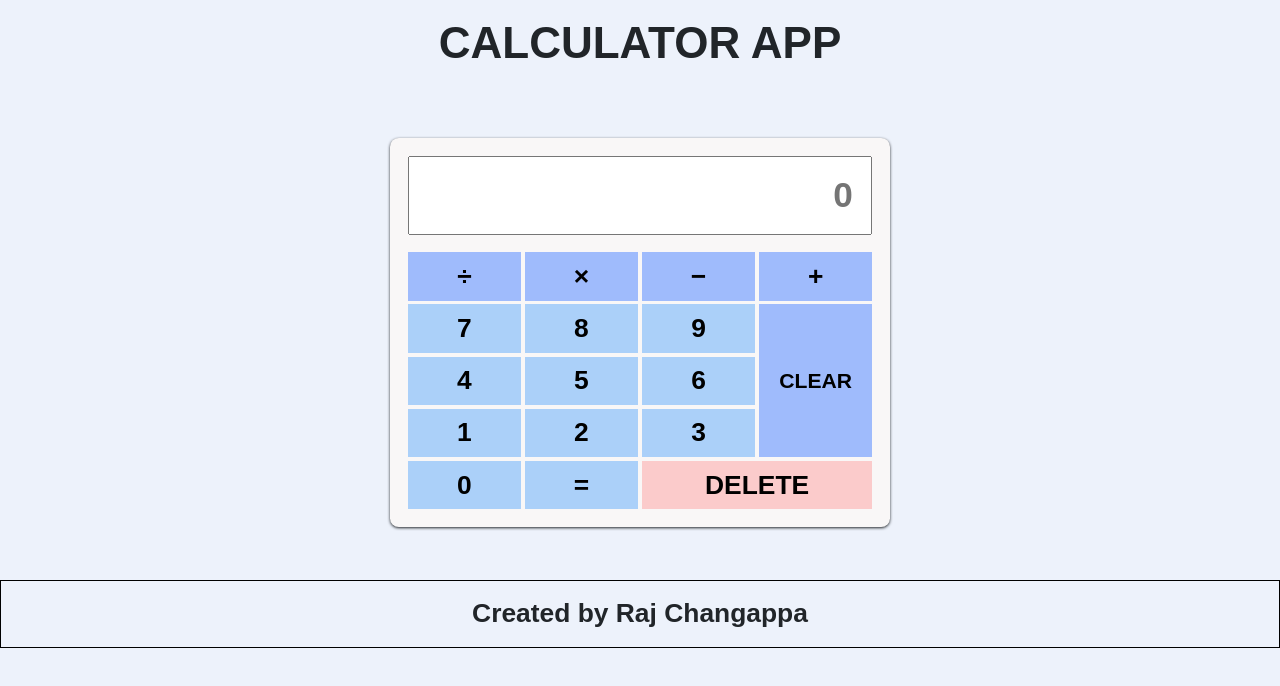
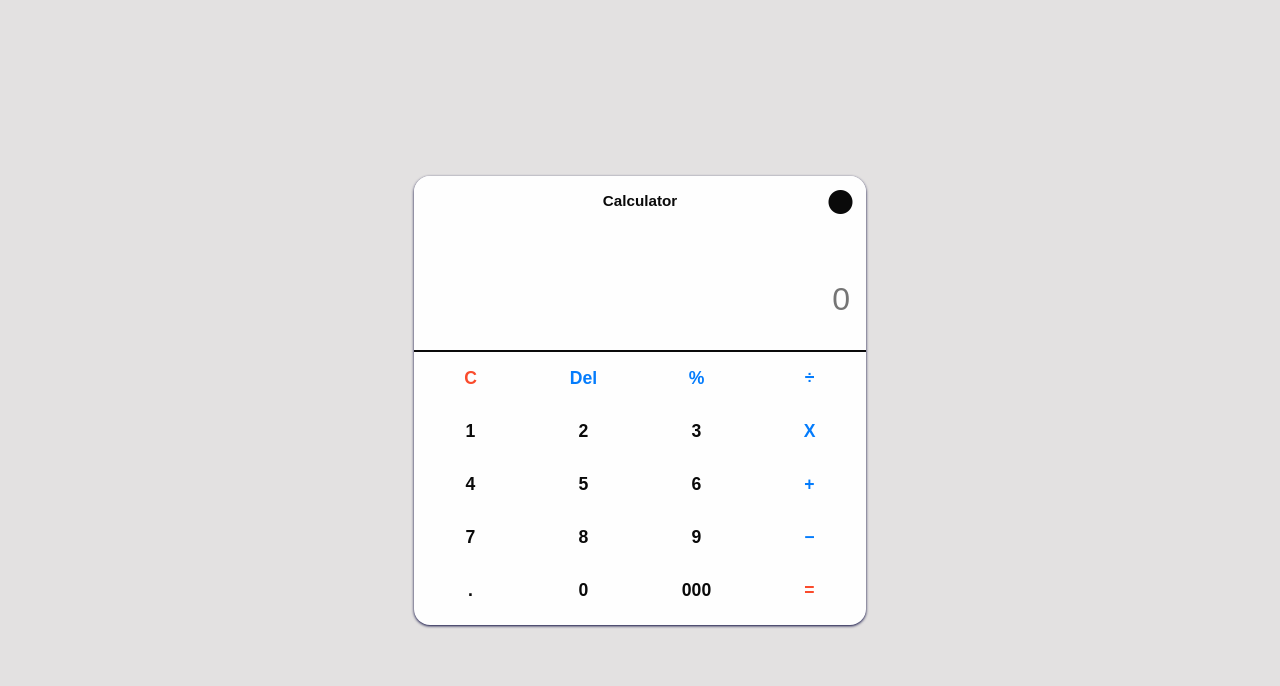
Before and after one commit to whorajK/Calculator-app, a plain HTML site: page index.html in a window 1280 px wide. Drawn offline with nearby package versions, Linux system fonts and the light colour scheme.

Commit message:
Add files via upload

```diff
--- a/index.html
+++ b/index.html
@@ -1,57 +1,61 @@
 <!DOCTYPE html>
 <html lang="en">
+
 <head>
-		<meta charset="UTF-8" />
-		<meta http-equivhttps://github.com/whorajK content="IE=edge" />
-		<meta name="viewport" content="width=device-width, initial-scale=1.0" />
-		<title>CALCULATOR APP</title>
+    <meta charset="UTF-8">
+    <meta http-equiv="X-UA-Compatible" content="IE=edge">
+    <meta name="viewport" content="width=device-width, initial-scale=1.0">
+    <title>Simple Calculator</title>
+    <link rel="stylesheet" href="style.css">
     <script src="script.js" defer></script>
-		<link rel="stylesheet" href="style.css" />
+    <link rel="stylesheet" href="https://cdn.jsdelivr.net/npm/bootstrap-icons@1.10.3/font/bootstrap-icons.css">
 </head>
+
 <body>
-		<!-- HEADER SECTION -->
-		<header class="header">
-			<h1 class="header__title">CALCULATOR APP</h1>
-		</header>
+    <article class="wrapper">
+        <span class="toggle-btn">
+            <i class="bi bi-circle-fill"></i>
+        </span>
 
-		<!-- MAIN SECTION -->
-		<main class="main">
-			<div class="calculator_wrapper">
-				<div class="calculator_display">
-					<input type="text" placeholder="0" id="display" />
+        <div class="display-section">
+            <small>Calculator</small>
+            <div class="display-section--output">
+                <input class="previous-output">
+                <input class="current-output" placeholder="0">
             </div>
-				<div class="calculator_keys">
+        </div>
+        </div>
+        </div>
+
+        <div class="keys-section">
+            <div class="keys-section--container">
+                <button class="clear" id="clear">C</button>
+                <button class="delete">Del</button>
+                <button class="operator">&percnt;</button>
                 <button class="operator">&div;</button>
-					<button class="operator">&times;</button>
-					<button class="operator">&minus;</button>
+
+                <button class="operand">1</button>
+                <button class="operand">2</button>
+                <button class="operand">3</button>
+                <button class="operator">X</button>
+
+                <button class="operand">4</button>
+                <button class="operand">5</button>
+                <button class="operand">6</button>
                 <button class="operator">+</button>
 
                 <button class="operand">7</button>
                 <button class="operand">8</button>
                 <button class="operand">9</button>
+                <button class="operator">&minus;</button>
 
-					<button class="clear span" id="clear">CLEAR</button>
-					<button class="operand">4</button>
-					<button class="operand">5</button>
-					<button class="operand">6</button>
-
-					<button class="operand">1</button>
-					<button class="operand">2</button>
-					<button class="operand">3</button>
-
+                <button class="operand">.</button>
                 <button class="operand">0</button>
-					<button class="equals" id="evaluate">=</button>
-					<button class="delete" id="delete">DELETE</button>
+                <button class="operand">000</button>
+                <button class="equals">=</button>
             </div>
         </div>
-		</main>
+    </article>
+</body>
 
-		<!-- FOOTER SECTION -->
-		<footer class="footer">
-			<h2 class="footer__h2">
-				Created by
-				<a href="https://github.com/whorajK">Raj Changappa</a>
-			</h2>
-		</footer>
-	</body>
 </html>
--- a/script.js
+++ b/script.js
@@ -1,66 +1,66 @@
-const display = document.querySelector("#display");
-const operandBtns = document.querySelectorAll(".operand");
-const operatorBtns = document.querySelectorAll(".operator");
+// VARIABLES
+const previousOutput = document.querySelector('.previous-output');
+const currentOutput = document.querySelector('.current-output');
 
-const deleteBtn = document.querySelector("#delete");
-const clearBtn = document.querySelector("#clear");
-const evaluateBtn = document.querySelector("#evaluate");
+const operandBtns = document.querySelectorAll('.operand');
+const operatorBtns = document.querySelectorAll('.operator');
+const evaluateBtn = document.querySelector('.equals');
+const deleteBtn = document.querySelector('.delete');
+const clearBtn = document.querySelector('.clear');
 
-// GET USER INPUT AND DISPLAY
-operandBtns.forEach((operand) => {
-	operand.addEventListener("click", (e) => {
-		display.value += operand.textContent;
-	});
-});
+const toggleBtn = document.querySelector('.toggle-btn');
 
-operatorBtns.forEach((operator) => {
-	operator.addEventListener("click", (e) => {
-		display.value += operator.textContent;
-	});
-});
+let input = '';
 
-// EVALUATE
-function evaluate() {
-	let result = [];
-	let evaluation;
+// EVENTLISTNERS
+operandBtns.forEach(btn => {
+    btn.addEventListener('click', (e) => {
+        input += e.target.textContent;
+        previousOutput.value = input;
+    })
+})
 
-	if (display.value.includes("+")) {
-		result = display.value.split("+");
-		evaluation = parseInt(result[0]) + parseInt(result[1]);
+operatorBtns.forEach(btn => {
+    btn.addEventListener('click', (e) => {
+        if (input === '') {
+            alert('Enter a Number first!')
+        } else {
+            if (e.target.textContent === "÷") {
+                input += '/';
+                previousOutput.value = input;
+            } else if (e.target.textContent === 'X') {
+                input += '*';
+                previousOutput.value = input;
+            } else if (e.target.textContent === '−') {
+                input += '-';
+                previousOutput.value = input;
+            }
+            else {
+                input += e.target.textContent;
+                previousOutput.value = input;
+            }
+        }
+    })
+})
 
-		display.value = evaluation;
-	} else if (display.value.includes("−")) {
-		result = display.value.split("−");
-		evaluation = parseInt(result[0]) - parseInt(result[1]);
+deleteBtn.addEventListener('click', () => {
+    input = input.slice(0, -1);
+    previousOutput.value = input;
+})
 
-		display.value = evaluation;
-	} else if (display.value.includes("×")) {
-		result = display.value.split("×");
-		evaluation = parseInt(result[0]) * parseInt(result[1]);
+clearBtn.addEventListener('click', () => {
+    input = ' ';
+    previousOutput.value = input;
+    currentOutput.value = ''
+})
 
-		display.value = evaluation;
-	} else {
-		result = display.value.split("÷");
-		evaluation = parseInt(result[0]) / parseInt(result[1]);
+evaluateBtn.addEventListener('click', () => {
+    currentOutput.value = eval(input);
+})
 
-		display.value = evaluation;
-	}
-}
-
-// UPDATE CALCULATOR DISPLAY
-function updateDisplay() {
-	clearBtn.addEventListener("click", () => {
-		display.value = "";
-	});
-
-	deleteBtn.addEventListener("click", () => {
-		let string = display.value;
-		string = string.substring(0, string.length - 1);
-
-		display.value = string;
-	});
-
-	evaluateBtn.addEventListener("click", evaluate);
-}
-
-updateDisplay();
+// TOGGLE FUNTION
+toggleBtn.addEventListener('click', () => {
+    document.querySelector('.wrapper').classList.toggle('dark');
+    document.querySelector('.display-section').classList.toggle('dark');
+    document.querySelector('.keys-section').classList.toggle('dark');
+})
--- a/style.css
+++ b/style.css
@@ -1,4 +1,4 @@
-/* RESET */
+/* RESET AND ROOT */
 *,
 *::before,
 *::after {
@@ -8,153 +8,124 @@
 }
 
 :root {
-	--bg-light: #edf2fb;
-	--bg-white: #f9f7f7;
-
-	--color-dark: #212529;
-
-	--btn-bg-1: #fbcbcb;
-	--btn-bg-2: #9fbbfc;
-	--btn-bg-3: #abd0f9;
+    --bg-body: #e3e1e1;
+    --bg-dark: #010137;
+    --bg-light: #fefefe;
+    --color-light: #fefefe;
+    --color-dark: #0a0a0a;
+    --color-r: #fa4b2c;
+    --color-b: #047cfc;
 }
 
 /* GENERAL STYLES */
-html {
+body {
+    align-items: center;
+    background-color: var(--bg-body);
+    color: var(--color-dark);
+    display: flex;
     font-family: Arial, Helvetica, sans-serif;
-	font-size: 110%;
-	scroll-behavior: smooth;
-}
-
-body {
-	background: var(--bg-light);
-	color: var(--color-dark);
-}
-
-a {
-	color: inherit;
-	text-decoration: none;
+    justify-content: center;
+    min-height: 100vh;
 }
 
 button {
     background: transparent;
     border: none;
+    color: inherit;
     cursor: pointer;
+    font-size: 1.1rem;
+    font-weight: bold;
     outline: none;
-	font-size: 1.5rem;
-	font-weight: bold;
-	padding: 0.5rem;
+    padding: 1rem;
+    transition: all ease .2s;
 }
 
 button:hover {
-	opacity: 0.75;
+    opacity: .75;
 }
 
-/* HEADER SECTION */
-.header {
-	padding: 1rem;
+input {
+    background: transparent;
+    border: none;
+    color: inherit;
+    outline: none;
+    text-align: right;
 }
 
-.header__title {
-	font-size: 2.5rem;
+/* CALCULATOR */
+.wrapper {
+    background-color: var(--bg-light);
+    border-radius: 1em;
+    box-shadow: 0 1px 3px var(--bg-dark);
+    color: var(--color-dark);
+    max-width: 500px;
+    position: relative;
+}
+
+.display-section {
+    padding: 1rem;
+    background-color: var(--color-light);
+    border-radius: 1em 1em 0 0;
+    font-weight: bold;
+}
+
+.display-section small {
+    font-size: .95rem;
+    display: block;
     text-align: center;
 }
 
-/* MAIN SECTION */
-.main {
-	padding: 3rem;
-	height: min-content;
+.display-section--output {
+    display: flex;
+    flex-direction: column;
+    margin-top: 3rem;
+    margin-bottom: 1rem;
+    text-align: right;
 }
 
-.calculator_wrapper {
-	background-color: var(--bg-white);
-	box-shadow: 0 1px 3px var(--color-dark);
-	border-radius: 0.5em;
-	padding: 1rem;
+.previous-output {
+    font-size: 1.3rem;
+    opacity: .85;
 }
 
-.calculator_display {
-	display: flex;
-	justify-content: center;
-	padding-bottom: 1rem;
+.current-output {
+    font-size: 2rem;
 }
 
-.calculator_display input {
-	font-size: 2rem;
-	font-weight: bold;
-	padding: 1rem;
-	text-align: right;
-	width: 100%;
+.keys-section {
+    border-top: 2px solid var(--color-dark);
+    margin-bottom: .5rem;
 }
 
-.calculator_keys {
+.keys-section--container {
     display: grid;
     grid-template-columns: repeat(4, 1fr);
-	grid-gap: 0.2rem;
-}
-
-.span {
-	font-size: 1.2rem;
-	grid-row: span 3;
 }
 
 .clear {
-	background: var(--btn-bg-2) !important;
+    color: var(--color-r);
 }
 
-.delete {
-	background: var(--btn-bg-1) !important;
-	grid-column: span 2;
+.delete,
+.operator {
+    color: var(--color-b);
 }
 
-.operator {
-	background: var(--btn-bg-2);
+.equals {
+    color: var(--color-r);
 }
 
-.operand,
-.equals {
-	background: var(--btn-bg-3);
+/* toggle button */
+.toggle-btn {
+    cursor: pointer;
+    font-size: 1.5rem;
+    right: 3%;
+    position: absolute;
+    top: 3%;
 }
 
-/* FOOTER SECTION */
-.footer {
-	border: 1px solid black;
-	padding: 1rem;
+/* dark mode */
+.dark {
+    background-color: var(--bg-dark);
+    color: var(--color-light);
 }
-
-.footer__h2 {
-	font-size: 1.5rem;
-	text-align: center;
-}
-
-/* MEDIA QUERIES */
-@media screen and (max-width: 499px) {
-	.header__title {
-		font-size: 2rem;
-	}
-
-	.main {
-		height: 80vh;
-		padding: 1rem;
-	}
-
-	.calculator_display input {
-		font-size: 1.5rem;
-		padding: 1rem 0.5rem;
-	}
-
-	.footer__h2 {
-		font-size: 1.2rem;
-	}
-}
-
-@media screen and (min-width: 500px) {
-	.main {
-		align-items: center;
-		display: flex;
-		justify-content: center;
-	}
-
-	.calculator_wrapper {
-		max-width: 500px;
-	}
-}
```
Lines whose indentation alone changed are shown as unchanged.
